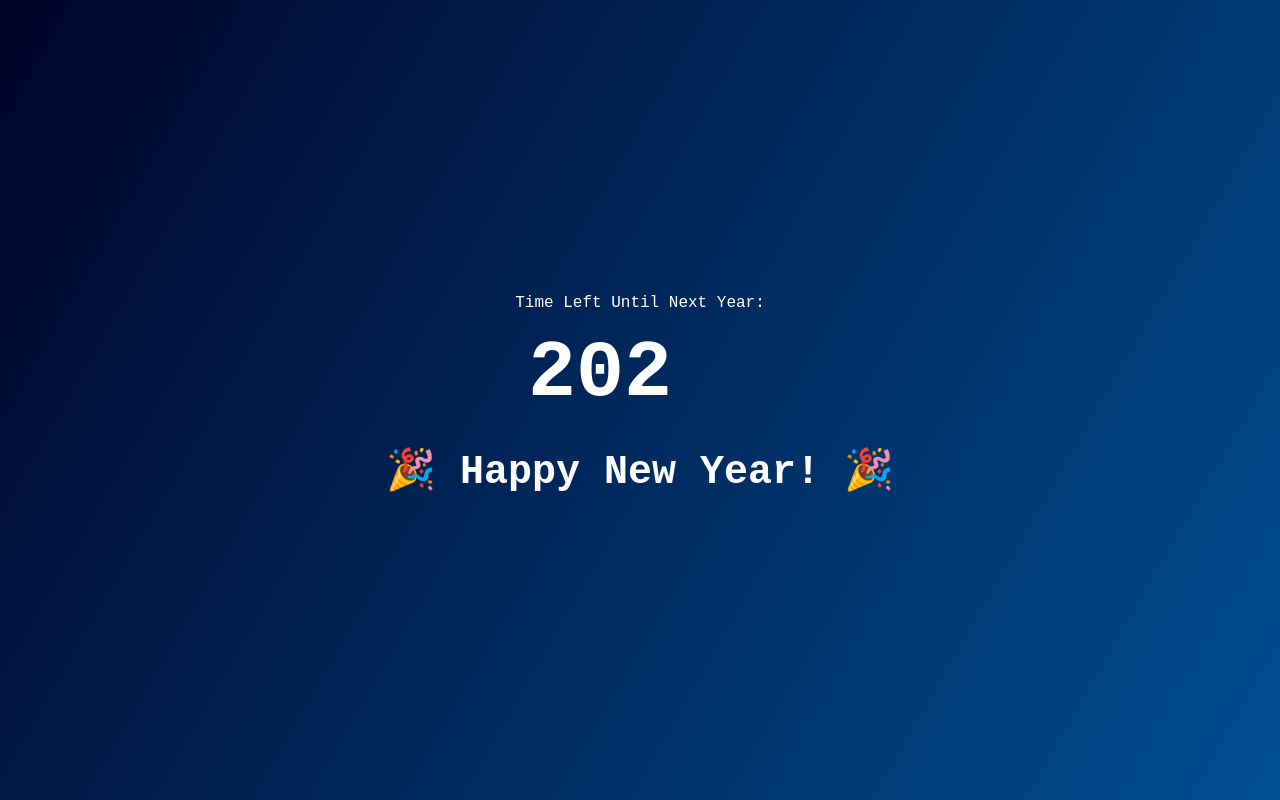
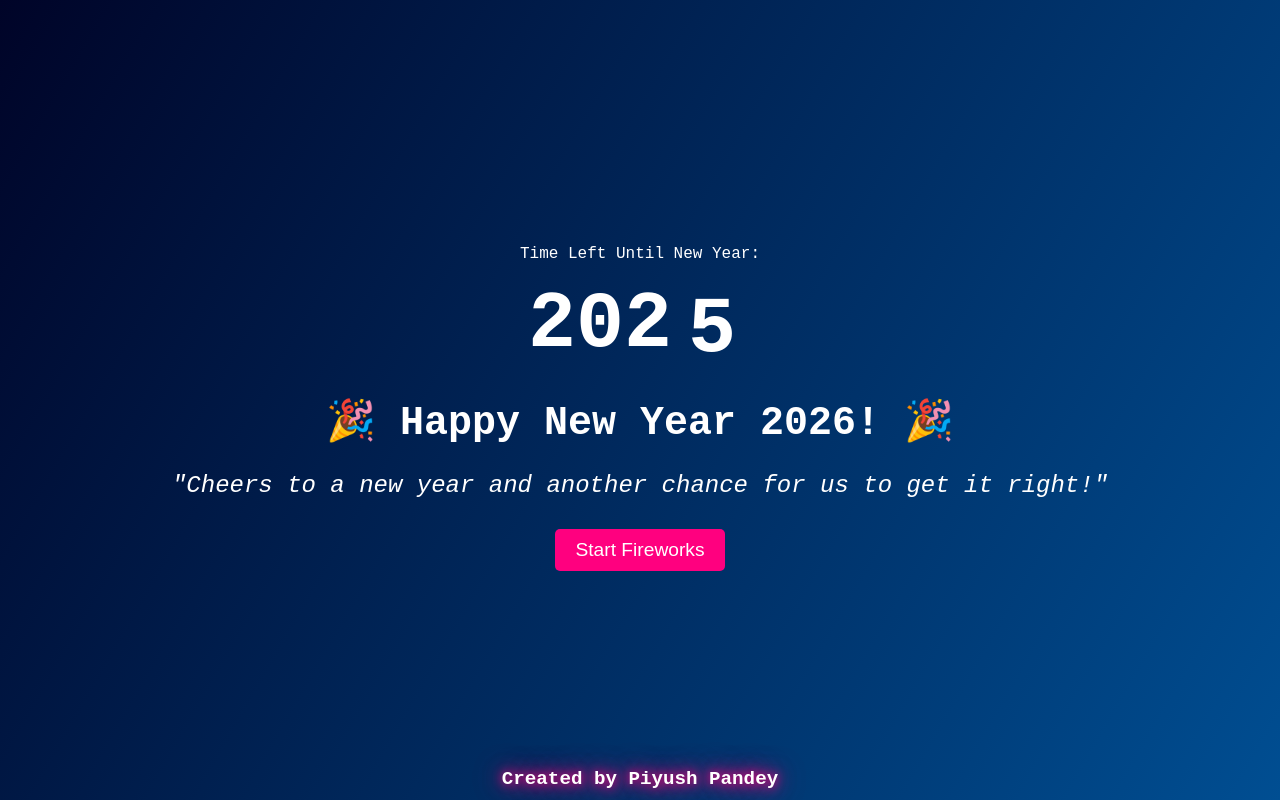
Before and after one commit to piyushpandey12/new-year-wishes, a plain HTML site: page index.html in a window 1280 px wide. Drawn offline with Linux system fonts and the light colour scheme.

Commit message:
Update index.html

```diff
--- a/index.html
+++ b/index.html
@@ -9,18 +9,22 @@
 <body>
     <div class="container">
         <div class="countdown-wrapper">
-            <p class="time-left-label">Time Left Until Next Year:</p>
+            <p class="time-left-label">Time Left Until New Year:</p>
             <div id="countdown" class="countdown"></div>
         </div>
         <div class="year-transition">
             <span>202</span>
             <div class="changing-digit">
-                <span id="digit4" class="digit up"></span>
-                <span id="digit5" class="digit down"></span>
+                <span id="digit4" class="digit up">4</span>
+                <span id="digit5" class="digit down">5</span>
             </div>
         </div>
-        <h1 class="greeting">🎉 Happy New Year! 🎉</h1>
+        <h1 class="greeting">🎉 Happy New Year <span id="newYearText">2026</span>! 🎉</h1>
+        <p id="quote" class="new-year-quote">"Cheers to a new year and another chance for us to get it right!"</p>
+        <button id="fireworkBtn">Start Fireworks</button>
+        <div id="fireworks-container"></div>
     </div>
+    <div id="author">Created by Piyush Pandey</div>
     <script src="script.js"></script>
 </body>
 </html>
```
